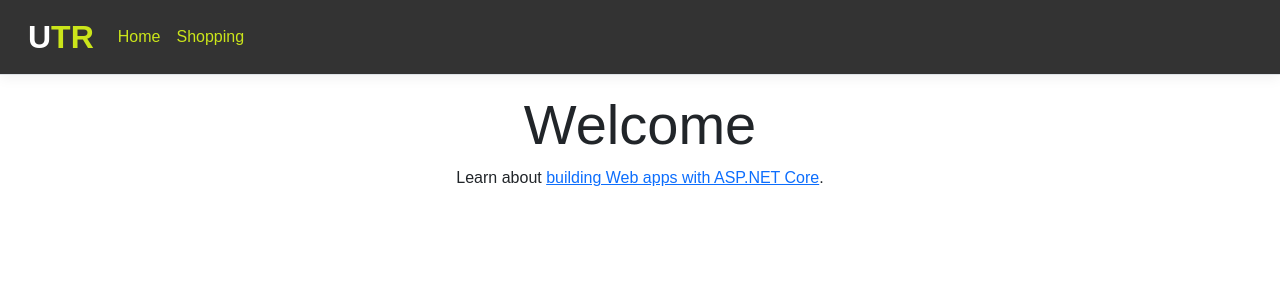
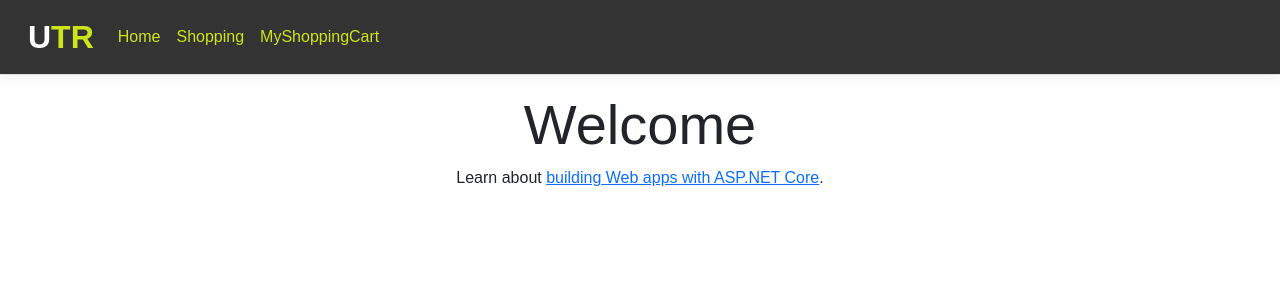
Before and after one commit to timy/easyUTR, an ASP.NET Core app: page / in a window 1280 px wide. Shown: the top 300 px of the page. Run offline with ASP.NET Core 8, Linux system fonts and the light colour scheme; style sheets or scripts are compiled from the project's sources; some libraries are stand-ins or nearby versions.

Commit message:
Add link in the main page to view shopping cart

```diff
--- a/easyUTR/Views/Shared/_Layout.cshtml
+++ b/easyUTR/Views/Shared/_Layout.cshtml
@@ -87,6 +87,9 @@
                         <li class="nav-item">
                             <a class="nav-link" asp-area="" asp-controller="Items" asp-action="Index">Shopping</a>
                         </li>
+                        <li class="nav-item">
+                            <a class="nav-link" asp-area="" asp-controller="Items" asp-action="ViewCart">MyShoppingCart</a>
+                        </li>
                     </ul>
                 </div>
             </div>
```
